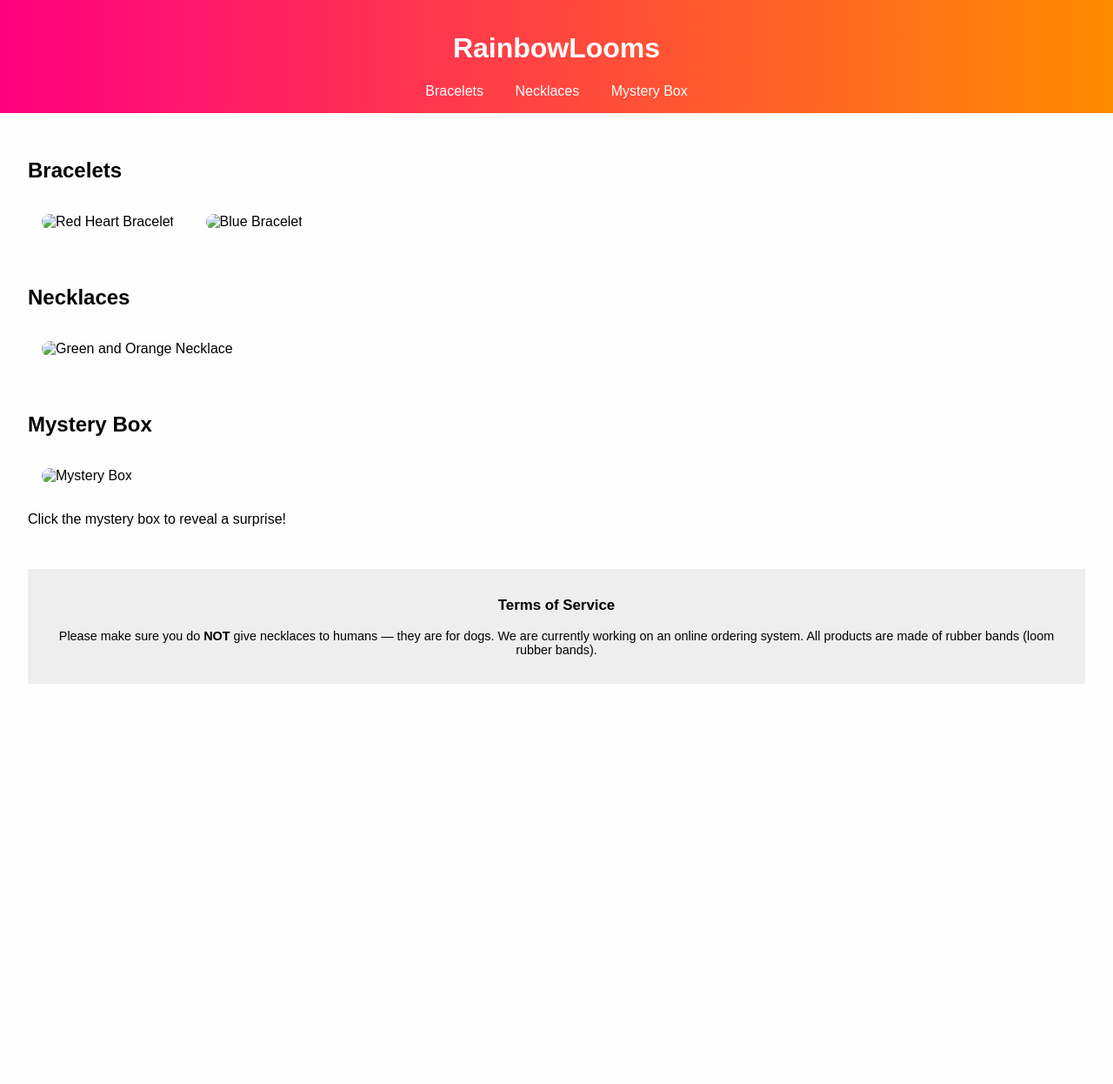
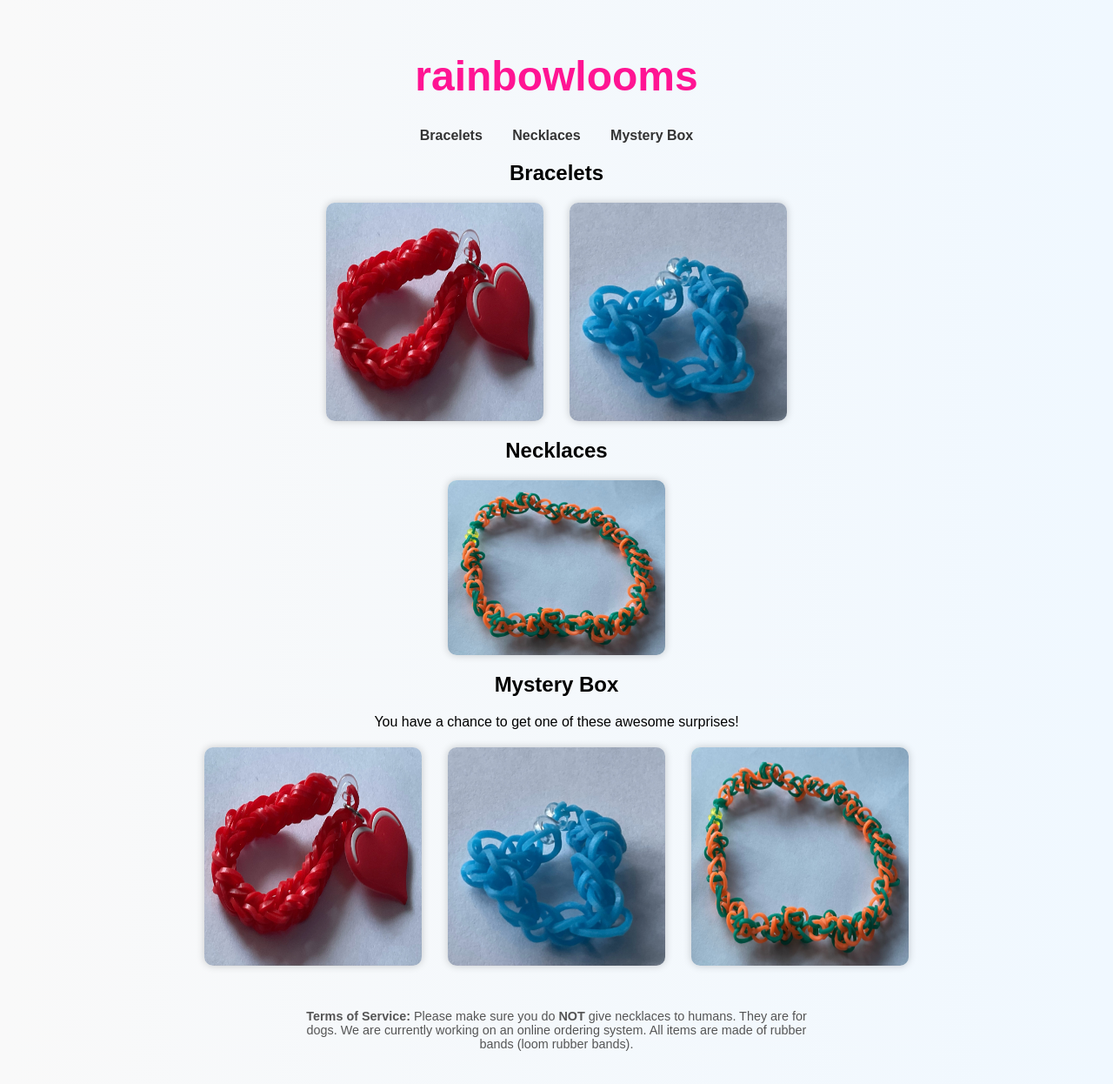
Before and after one commit to asumejss/rainbowlooms, a plain HTML site: page index.html in a window 1280 px wide. Shown: the whole page at 87% size. Before the commit the page ends 818 px from the top, so only its background shows below. Drawn offline with Linux system fonts and the light colour scheme.

Commit message:
Update index.html

```diff
--- a/index.html
+++ b/index.html
@@ -2,91 +2,86 @@
 <html lang="en">
 <head>
     <meta charset="UTF-8">
-  <title>RainbowLooms</title>
+    <title>rainbowlooms</title>
     <style>
         body {
             font-family: Arial, sans-serif;
-      background: #fefefe;
-      margin: 0;
-      padding: 0;
+            background: linear-gradient(to right, #f9f9f9, #f0f8ff);
+            text-align: center;
+            padding: 20px;
         }
-    header {
-      background: linear-gradient(to right, #ff0080, #ff8c00);
-      padding: 1rem;
-      text-align: center;
-      color: white;
+        h1 {
+            color: #ff1493;
+            font-size: 3em;
+        }
+        nav {
+            margin: 20px 0;
         }
         nav a {
-      margin: 0 1rem;
-      color: white;
+            margin: 0 15px;
             text-decoration: none;
+            color: #333;
+            font-weight: bold;
         }
-    main {
-      padding: 2rem;
+        .gallery {
+            display: flex;
+            flex-wrap: wrap;
+            justify-content: center;
+            gap: 30px;
+            margin-top: 20px;
         }
-    section {
-      margin-bottom: 3rem;
+        .gallery img {
+            width: 250px;
+            height: auto;
+            border-radius: 10px;
+            box-shadow: 0 0 10px rgba(0,0,0,0.2);
         }
-    img {
-      width: 200px;
-      margin: 1rem;
-      border-radius: 10px;
-    }
-    footer {
-      background: #eee;
-      padding: 1rem;
-      text-align: center;
-      font-size: 0.9rem;
+        .tos {
+            margin-top: 50px;
+            font-size: 0.9em;
+            color: #555;
+            max-width: 600px;
+            margin-left: auto;
+            margin-right: auto;
         }
     </style>
 </head>
 <body>
-  <header>
-    <h1>RainbowLooms</h1>
+    <h1>rainbowlooms</h1>
+
     <nav>
         <a href="#bracelets">Bracelets</a>
         <a href="#necklaces">Necklaces</a>
         <a href="#mystery">Mystery Box</a>
     </nav>
-  </header>
 
-  <main>
     <section id="bracelets">
         <h2>Bracelets</h2>
-      <img src="red-heart-bracelet.jpeg" alt="Red Heart Bracelet">
-      <img src="blue-bracelet.jpeg" alt="Blue Bracelet">
+        <div class="gallery">
+            <img src="red_heart_bracelet.jpg" alt="Red Heart Bracelet">
+            <img src="blue_bracelet.jpg" alt="Blue Bracelet">
+        </div>
     </section>
 
     <section id="necklaces">
         <h2>Necklaces</h2>
-      <img src="green-orange-necklace.jpeg" alt="Green and Orange Necklace">
+        <div class="gallery">
+            <img src="green_orange_necklace.jpg" alt="Green and Orange Necklace">
+        </div>
     </section>
 
     <section id="mystery">
         <h2>Mystery Box</h2>
-      <img src="mystery-box.jpg" alt="Mystery Box" onclick="openMysteryBox()">
-      <p>Click the mystery box to reveal a surprise!</p>
-      <p id="mystery-result"></p>
+        <p>You have a chance to get one of these awesome surprises!</p>
+        <div class="gallery">
+            <img src="red_heart_bracelet.jpg" alt="Mystery Item 1">
+            <img src="blue_bracelet.jpg" alt="Mystery Item 2">
+            <img src="green_orange_necklace.jpg" alt="Mystery Item 3">
+        </div>
     </section>
 
-    <footer>
-      <h3>Terms of Service</h3>
-      <p>Please make sure you do <strong>NOT</strong> give necklaces to humans — they are for dogs. We are currently working on an online ordering system. All products are made of rubber bands (loom rubber bands).</p>
-    </footer>
-  </main>
-
-  <script>
-    function openMysteryBox() {
-      const items = [
-        'Red Heart Bracelet',
-        'Blue Bracelet',
-        'Green and Orange Necklace',
-        'Rainbow Bracelet (coming soon!)',
-        'Mystery Keychain!'
-      ];
-      const result = items[Math.floor(Math.random() * items.length)];
-      document.getElementById('mystery-result').textContent = "You got: " + result + "!";
-    }
-  </script>
+    <div class="tos">
+        <p><strong>Terms of Service:</strong> Please make sure you do <strong>NOT</strong> give necklaces to humans. They are for dogs. We are currently working on an online ordering system. All items are made of rubber bands (loom rubber bands).</p>
+    </div>
 </body>
 </html>
```
Lines whose indentation alone changed are shown as unchanged.
